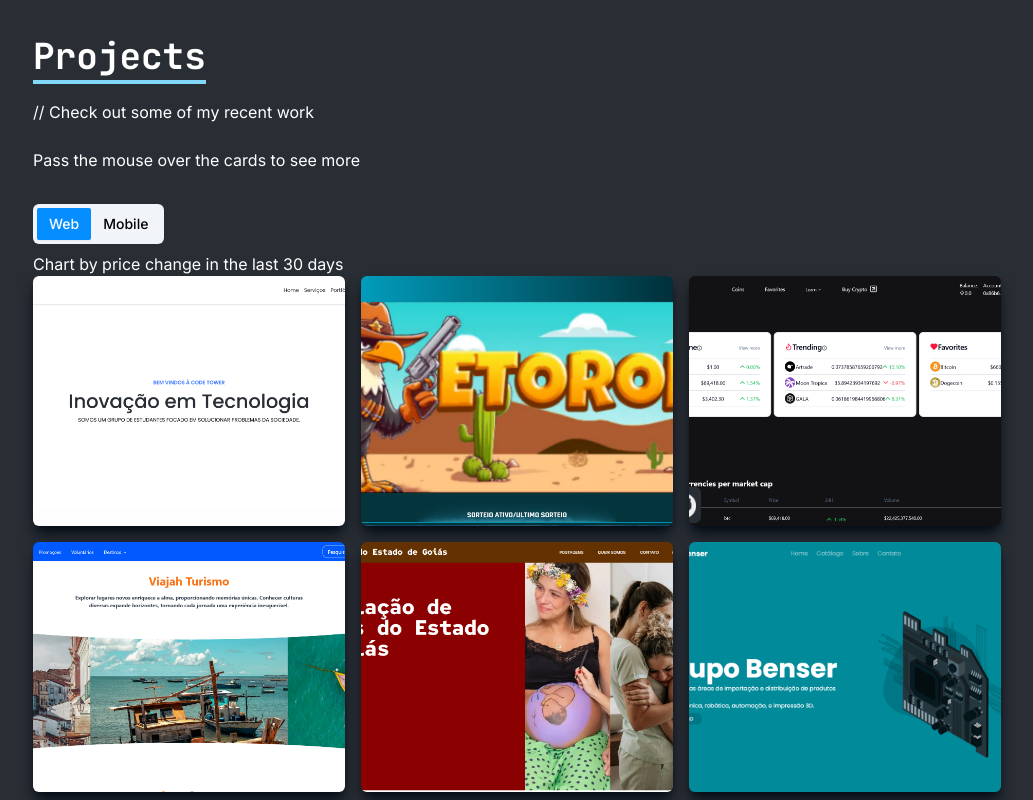
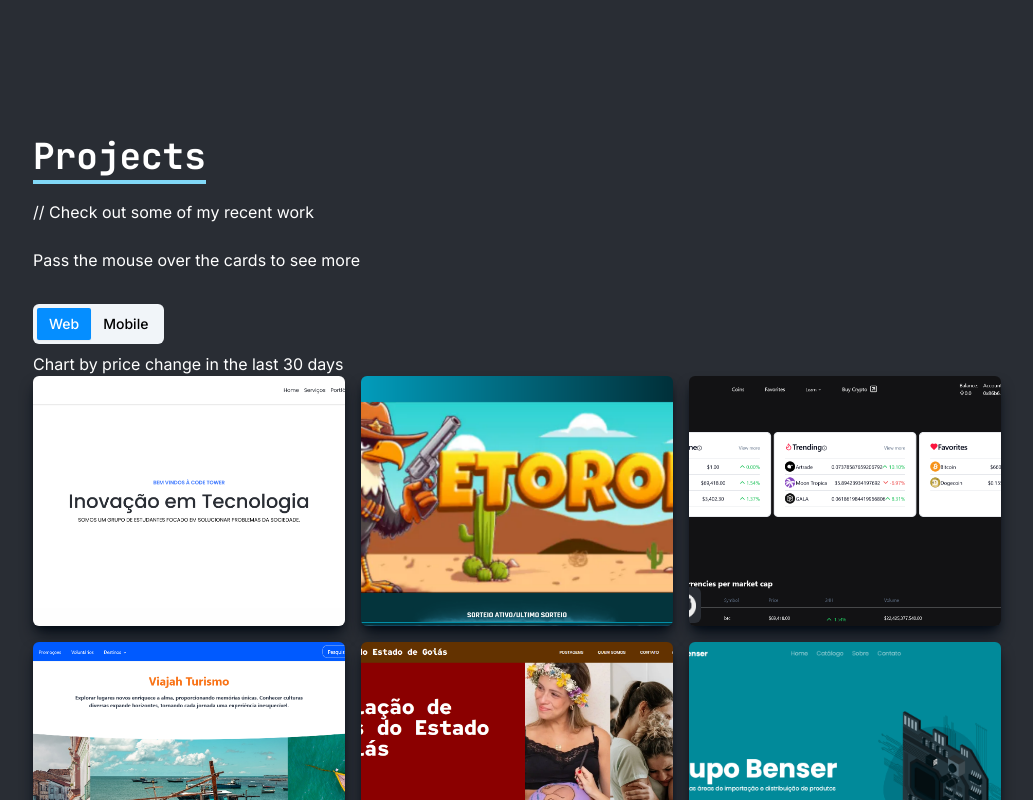
Before and after one commit to carloscurcino/Portifolio, a React (Vite) app: page / in a window 1280 px wide. Shown: the part 2280-3080 px from the top of the page, without its empty margins (123-1156 px from the left). Built offline with nearby package versions, Linux system fonts and the light colour scheme; grey boxes are pictures that could not be loaded.

Commit message:
Fix: correction on spacing of Projects components

```diff
--- a/src/components/Projects.jsx
+++ b/src/components/Projects.jsx
@@ -15,7 +15,7 @@
   const project = data;
   //setProject(data);
   return (
-    <div name='projects' className='w-full md:h-screen text-white bg-dark my-20 sm:my-40'>
+    <div name='projects' className='w-full flex-1 text-white bg-dark'>
       <div className='max-w-[1000px] mx-auto p-4 flex flex-col justify-center w-full h-full'>
         <div className='pb-8'>
           <p className='text-4xl font-mono font-bold inline border-b-4 text-white border-cyan-200'>
@@ -26,6 +26,7 @@
           <p className='md:hidden'>{t("clickToSee")}</p>
         </div>
 
+        {/* container for projects */}
         <Tabs defaultValue="web" className="w-full">
           <TabsList>
             <TabsTrigger value="web" onClick={() => console.log("web")}>Web</TabsTrigger>
@@ -38,7 +39,6 @@
             <ProjectsGrid project={dataMobile} />
           </TabsContent>
         </Tabs>
-        {/* container for projects */}
       </div>
     </div>
   );
```
